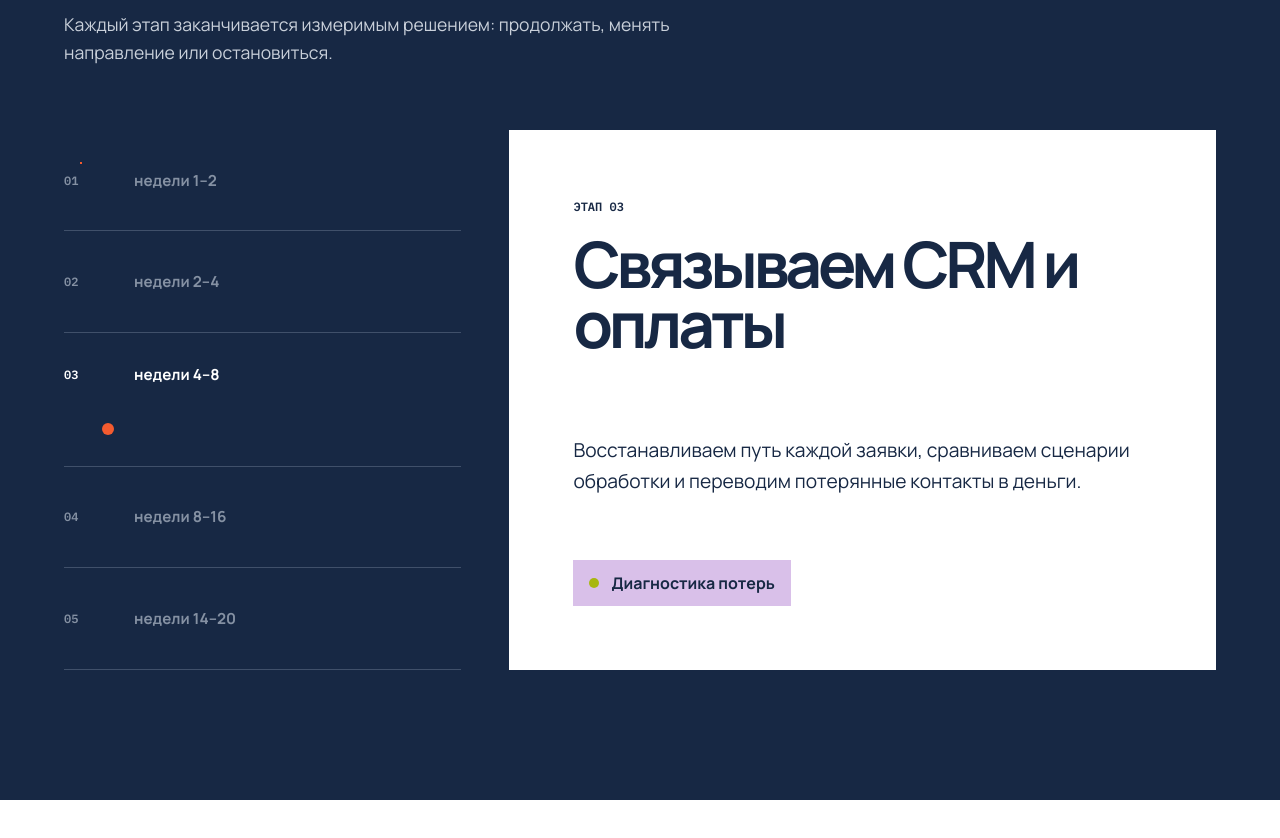
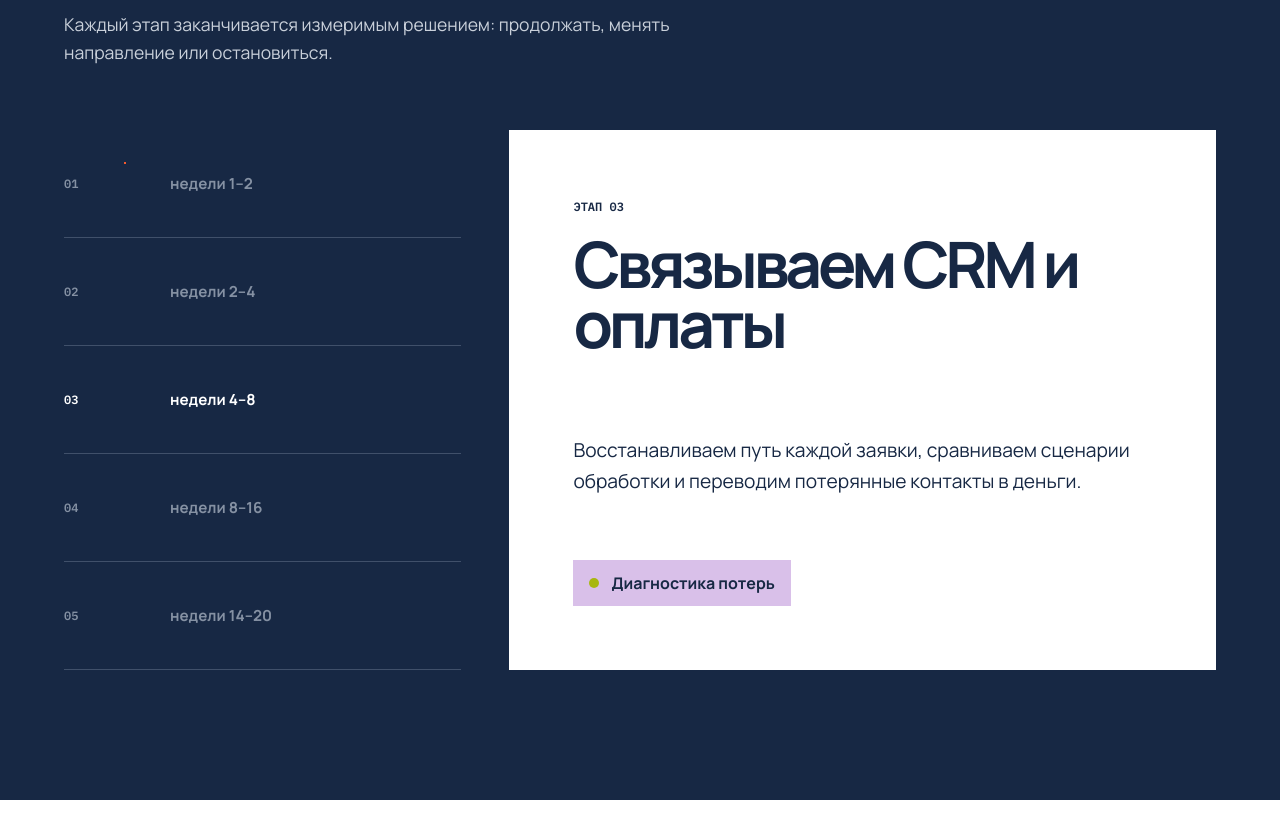
Before and after one commit to Bobcat-web/salelab, a React (Vite) app: page / in a window 1280 px wide. Shown: the part 5644-6482 px from the top of the page. Built offline with nearby package versions, Linux system fonts and the light colour scheme.

Commit message:
Align roadmap progress divider

```diff
--- a/src/styles.css
+++ b/src/styles.css
@@ -190,13 +190,12 @@
 .section-dark { padding: 130px max(5vw, 24px); background: var(--ink); color: white; }
 .section-head.light p { color: #c9d0da; }
 .roadmap-shell { display: grid; grid-template-columns: .72fr 1.28fr; gap: 48px; align-items: stretch; }
-.roadmap-tabs { position: relative; display: grid; }
-.road-tab { position: relative; z-index: 2; display: grid; grid-template-columns: 50px 1fr; gap: 20px; align-items: center; padding: 22px 0; color: #8591a3; background: transparent; border: 0; border-bottom: 1px solid #40506a; text-align: left; cursor: pointer; }
+.roadmap-tabs { --road-number-width: 50px; --road-divider-gap: 28px; --road-divider-position: 60px; position: relative; display: grid; }
+.road-tab { position: relative; z-index: 2; display: grid; grid-template-columns: var(--road-number-width) 1fr; gap: calc(var(--road-divider-gap) * 2); align-items: center; padding: 22px 0; color: #8591a3; background: transparent; border: 0; border-bottom: 1px solid #40506a; text-align: left; cursor: pointer; }
 .road-tab span { font: 600 .75rem 'IBM Plex Mono', monospace; }
 .road-tab b { font-size: .95rem; }
 .road-tab.active { color: white; }
-.road-tab.active::after { content: ''; width: 12px; height: 12px; border-radius: 50%; background: var(--orange); justify-self: end; }
-.road-progress { position: absolute; left: 16px; top: 32px; width: 2px; height: calc((var(--active) + .5) * 20%); background: var(--orange); transition: height .5s ease; }
+.road-progress { position: absolute; left: var(--road-divider-position); top: 32px; width: 2px; height: calc((var(--active) + .5) * 20%); background: var(--orange); transition: height .5s ease; }
 .roadmap-card { min-height: 540px; padding: clamp(30px, 5vw, 70px); display: grid; align-content: space-between; background: white; color: var(--ink); }
 .road-no { font: 600 .75rem 'IBM Plex Mono', monospace; text-transform: uppercase; }
 .roadmap-card h3 { margin: 18px 0; font-size: clamp(2.6rem, 5vw, 5.2rem); line-height: .94; letter-spacing: -.065em; }
@@ -267,7 +266,6 @@
   .roadmap-tabs { grid-template-columns: repeat(5, 1fr); }
   .road-tab { display: flex; flex-direction: column; align-items: flex-start; gap: 6px; padding: 14px 5px; border-right: 1px solid #40506a; }
   .road-tab b { font-size: .63rem; }
-  .road-tab.active::after { position: absolute; right: 7px; top: 12px; width: 8px; height: 8px; }
   .road-progress { left: 0; top: auto; bottom: 0; width: calc((var(--active) + 1) * 20%); height: 2px; transition: width .5s ease; }
   .roadmap-card { min-height: 430px; }
   .team-card { min-height: 240px; }
```
